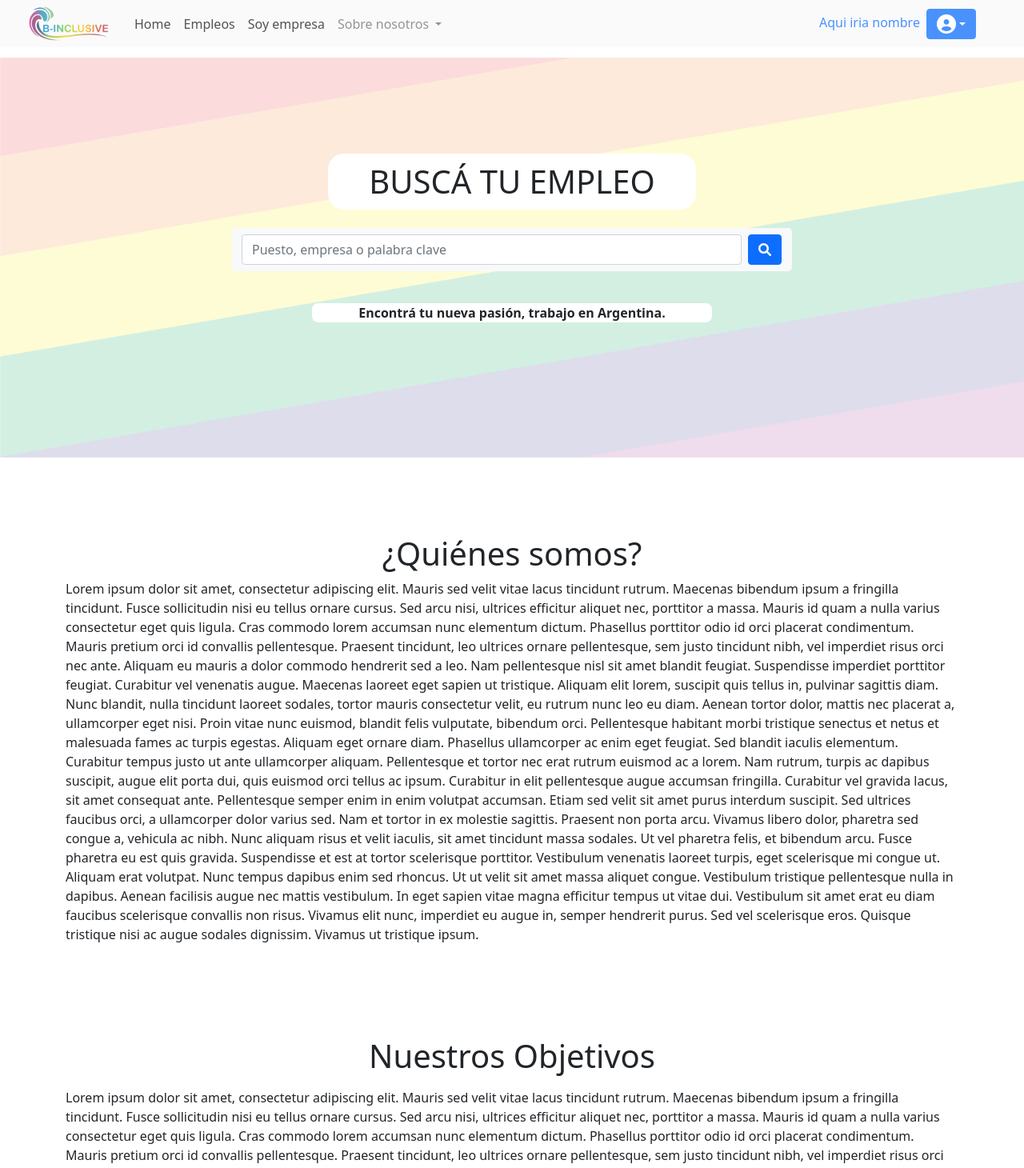
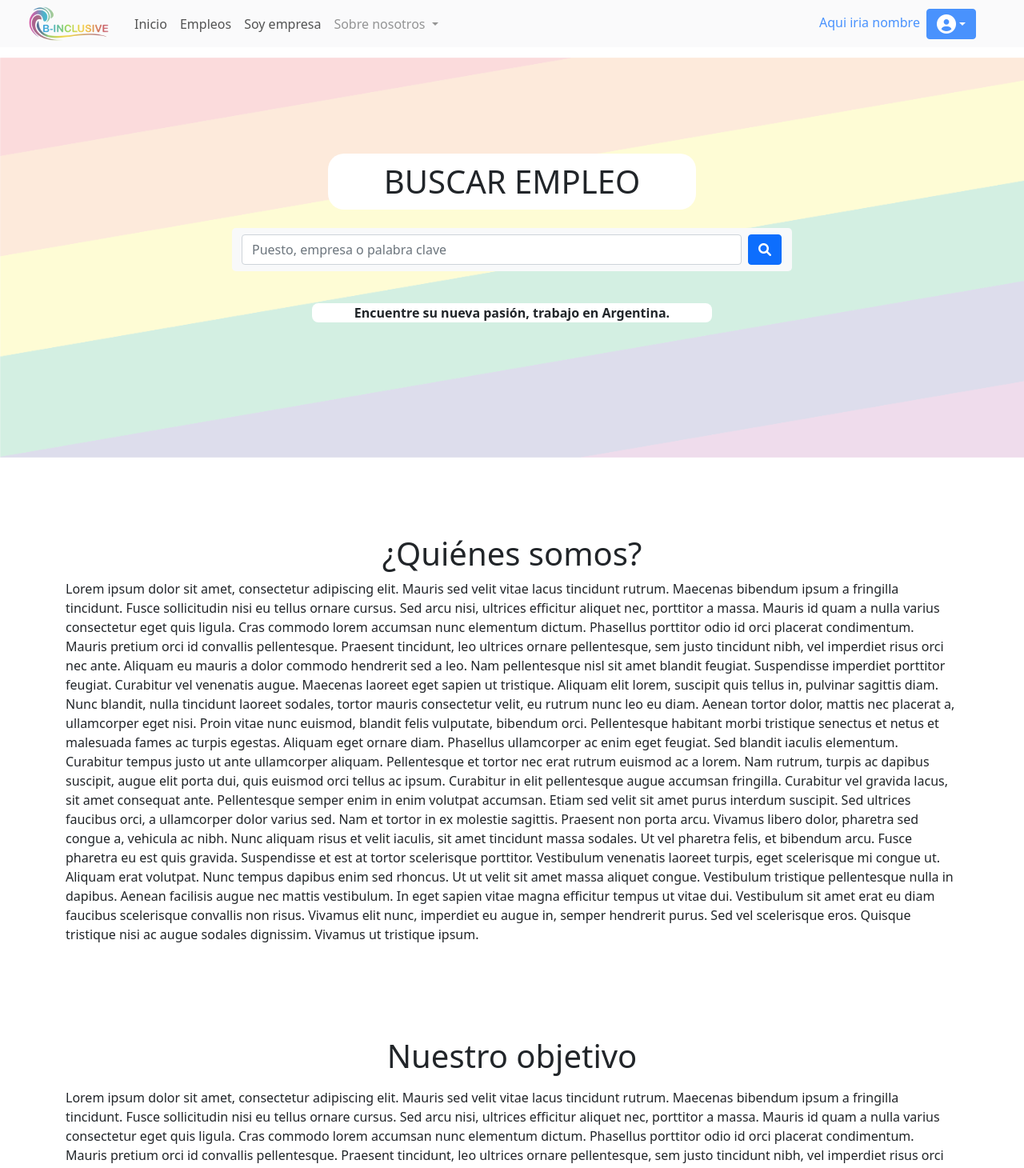
Before and after one commit to No-Country/C3-G31, an Angular app in the folder frontend/proyectoInclusivo/: page / in a window 1280 px wide. Shown: the top 1460 px of the page at 80% size. Built offline with nearby package versions, Linux system fonts and the light colour scheme.

Commit message:
Cambios esteticos

```diff
--- a/frontend/proyectoInclusivo/src/app/components/home/home.component.html
+++ b/frontend/proyectoInclusivo/src/app/components/home/home.component.html
@@ -1,7 +1,7 @@
 <div  style="background-image:url('../../../assets/img/fondo2.png'); height: 500px; padding-top: 120px; background-repeat: no-repeat; background-size: cover;">
 
     <div style="display:flex; justify-content:center; margin-bottom: 15px;">
-        <h1 id="busqueda">BUSCÁ TU EMPLEO</h1>
+        <h1 id="busqueda">BUSCAR EMPLEO</h1>
     </div>
     <div class='rounded 'style="display:flex; justify-content: center; margin-bottom: 40px">
         <span style="width:700px;" >
@@ -18,7 +18,7 @@
         </span>
     </div>
     <div style="display:flex; justify-content:center; margin-bottom: 15px;">
-        <p id="mensaje">Encontrá tu nueva pasión, trabajo en Argentina. </p>
+        <p id="mensaje">Encuentre su nueva pasión, trabajo en Argentina. </p>
     </div>
 </div>
 
@@ -35,7 +35,7 @@
 </div>
 
 <div class="container" id="p2">
-  <h1 class="text-center mb-3 ">Nuestros Objetivos</h1>
+  <h1 class="text-center mb-3 ">Nuestro objetivo</h1>
         <p>
             Lorem ipsum dolor sit amet, consectetur adipiscing elit. Mauris sed velit vitae lacus tincidunt rutrum.
             Maecenas bibendum ipsum a fringilla tincidunt. Fusce sollicitudin nisi eu tellus ornare cursus.
--- a/frontend/proyectoInclusivo/src/app/components/login/login.component.html
+++ b/frontend/proyectoInclusivo/src/app/components/login/login.component.html
@@ -66,14 +66,14 @@
                 Recuérdame
               </label>
             </div>
-            <a href="#!" class="text-body">¿Olvidaste tu contraseña?</a>
+            <a href="#!" class="text-body">¿Olvidó su contraseña?</a>
           </div>
 
           <div class="text-center text-lg-start mt-4 pt-2">
             <button type="submit" class="btn btn-primary btn-lg"
-              style="padding-left: 2.5rem; padding-right: 2.5rem;" (click)=registrar() [disabled]="!f.form.valid" >Iniciar Sesión</button>
-            <p class="small fw-bold mt-2 pt-1 mb-0">¿No tienes una cuenta? <a href="" [routerLink]="['/registro']"
-                class="link-primary">Regístrate</a></p>
+              style="padding-left: 2.5rem; padding-right: 2.5rem;" [disabled]="!f.form.valid" >Iniciar Sesión</button>
+            <p class="small fw-bold mt-2 pt-1 mb-0">¿No tiene cuenta? <a href="" [routerLink]="['/registro']"
+                class="link-primary">Regístrese aquí</a></p>
           </div>
 
         </form>
--- a/frontend/proyectoInclusivo/src/app/components/login/login.component.ts
+++ b/frontend/proyectoInclusivo/src/app/components/login/login.component.ts
@@ -15,7 +15,7 @@ constructor(private servicioUsuario: UsuariosService) { }
   ngOnInit(): void {
   }
 
-  registrar() {
+  iniciar() {
 
     try {
       let dataLogin = {
@@ -27,12 +27,4 @@ constructor(private servicioUsuario: UsuariosService) { }
     catch (error) {
     }
   }
-
-
-
-
-
-  iniciar(){
-    console.log(this.mail, this.password)
-  }
 }
--- a/frontend/proyectoInclusivo/src/app/components/navbar/navbar.component.html
+++ b/frontend/proyectoInclusivo/src/app/components/navbar/navbar.component.html
@@ -8,7 +8,7 @@
         <ul class="navbar-nav me-auto mb-2 mb-lg-0">
 
           <li class="nav-item">
-            <a class="nav-link active" aria-current="page" href="#">Home</a>
+            <a class="nav-link active" aria-current="page" href="#">Inicio</a>
           </li>
 
           <li class="nav-item">
```
